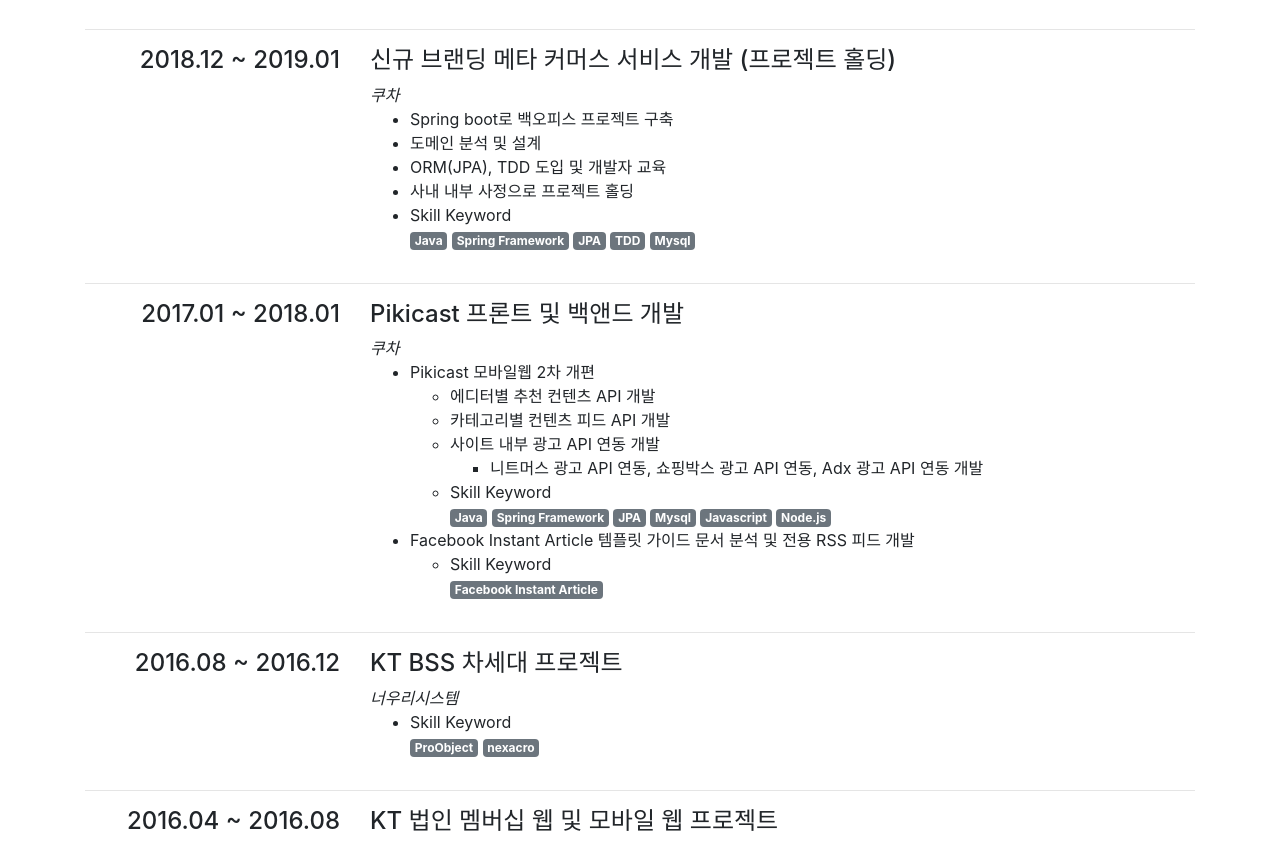
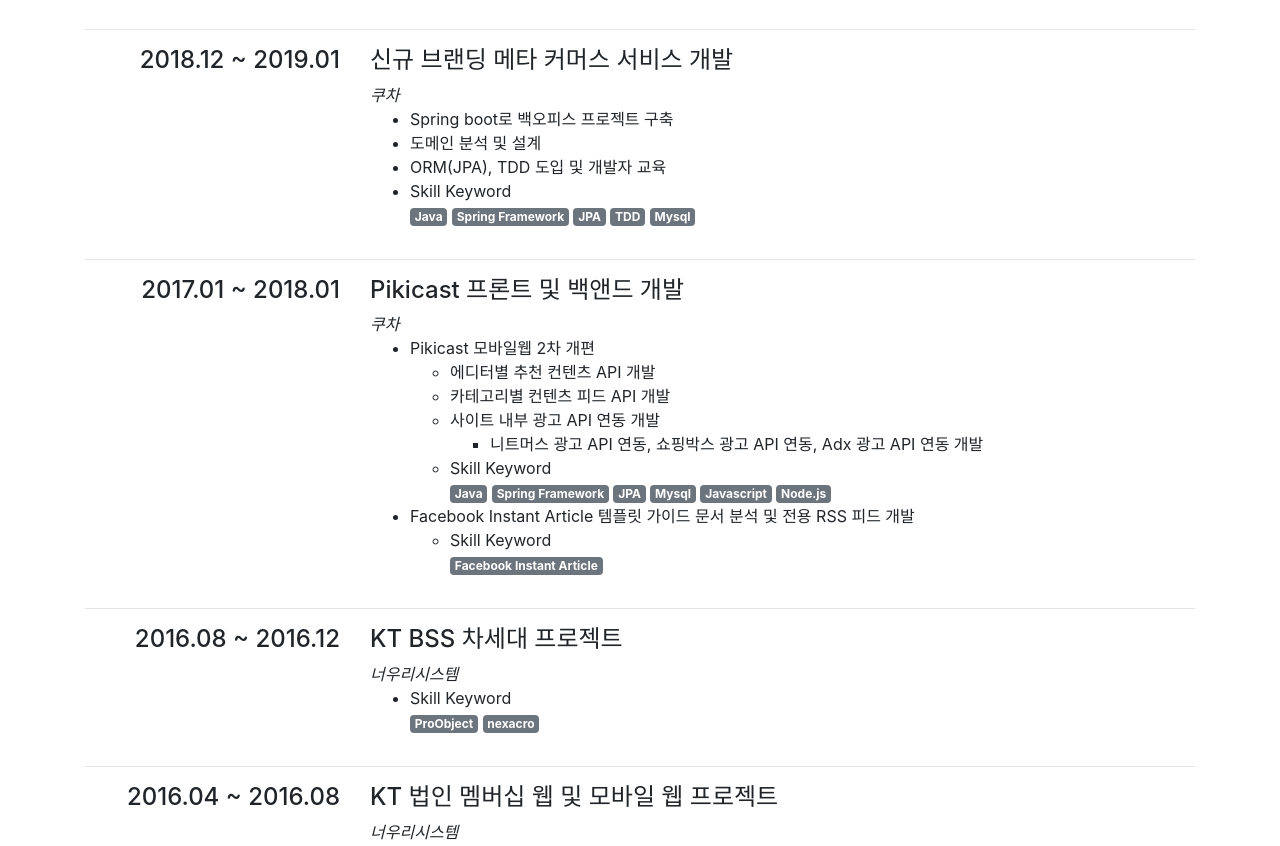
Before and after one commit to mirrors89/resume, a website: page index.html in a window 1280 px wide. Shown: the part 2285-3131 px from the top of the page. Drawn offline with nearby package versions, Linux system fonts and the light colour scheme.

Commit message:
update project

```diff
--- a/index.html
+++ b/index.html
@@ -310,13 +310,12 @@
             <h4>2018.12 ~ 2019.01</h4>
           </div>
           <div class="col-md-9 col-sm-12">
-            <h4>신규 브랜딩 메타 커머스 서비스 개발 (프로젝트 홀딩)</h4>
+            <h4>신규 브랜딩 메타 커머스 서비스 개발</h4>
             <i>쿠차</i>
             <ul>
               <li>Spring boot로 백오피스 프로젝트 구축</li>
               <li>도메인 분석 및 설계</li>
               <li>ORM(JPA), TDD 도입 및 개발자 교육</li>
-              <li>사내 내부 사정으로 프로젝트 홀딩</li>
               <li>Skill Keyword <br>
                 <span class="badge badge-secondary">Java</span>
                 <span class="badge badge-secondary">Spring Framework</span>
```
